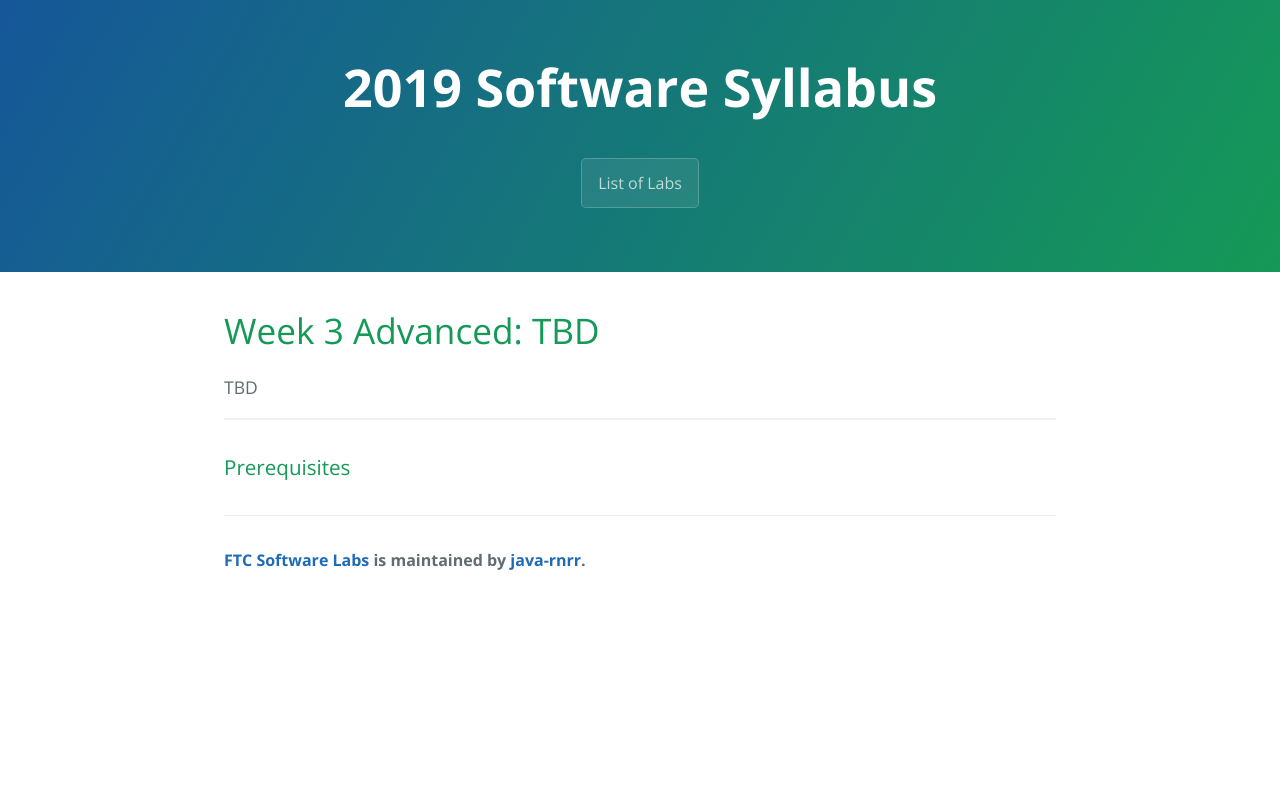
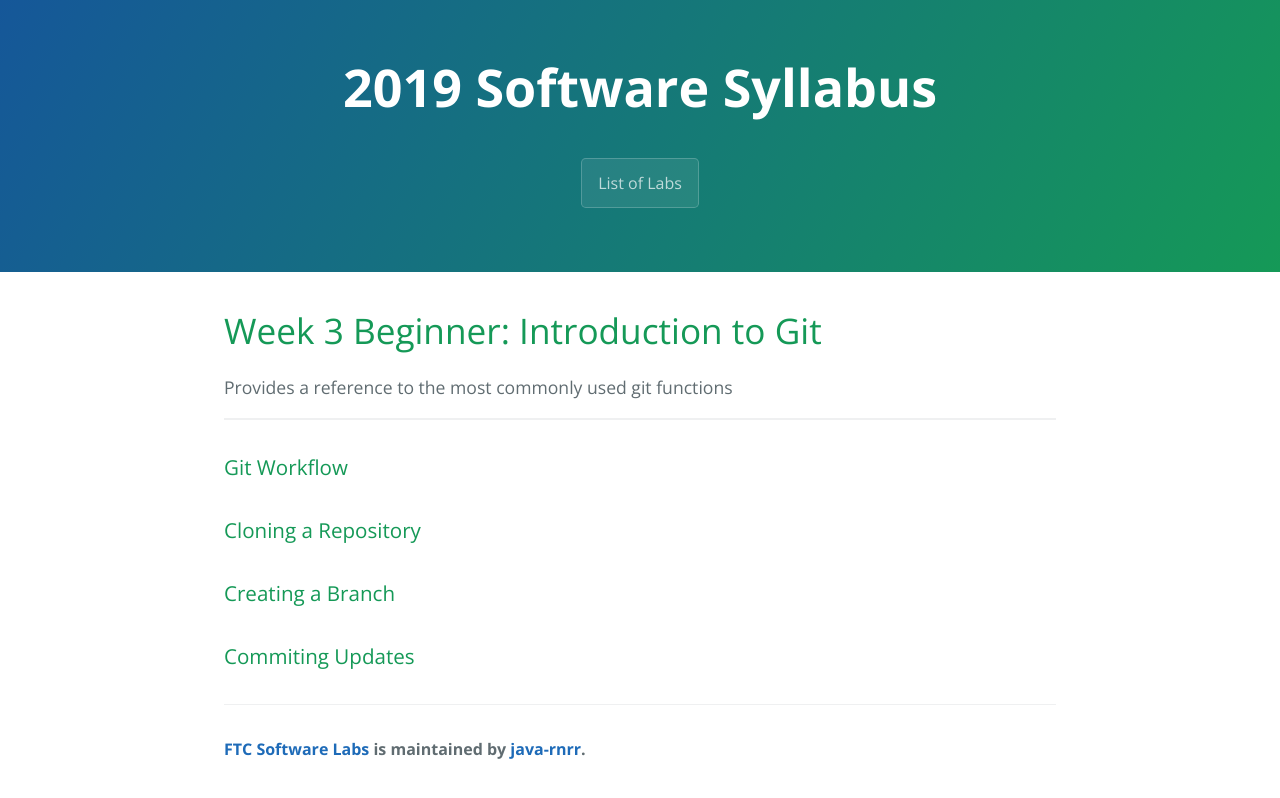
Before and after one commit to java-rnrr/getting-started, a Jekyll site: the page built from _posts/2019-06-02-bw3-intro-to-git.md, in a window 1280 px wide. Shown: the top 798 px of the page. Built offline with Jekyll 4.4.1, drawn with Linux system fonts in a browser that asks for light colours; the repository's description, which GitHub fills in, is left out.

Commit message:
Update 2019-06-02-bw3-intro-to-git.md

```diff
--- a/_posts/2019-06-02-bw3-intro-to-git.md
+++ b/_posts/2019-06-02-bw3-intro-to-git.md
@@ -1,8 +1,14 @@
 ---
 layout: post
-title: "Week 3 Advanced: TBD"
-description: TBD
+title: "Week 3 Beginner: Introduction to Git"
+description: Provides a reference to the most commonly used git functions
 ---
 
 
-### Prerequisites
+### Git Workflow
+
+### Cloning a Repository
+
+### Creating a Branch
+
+### Commiting Updates
```
